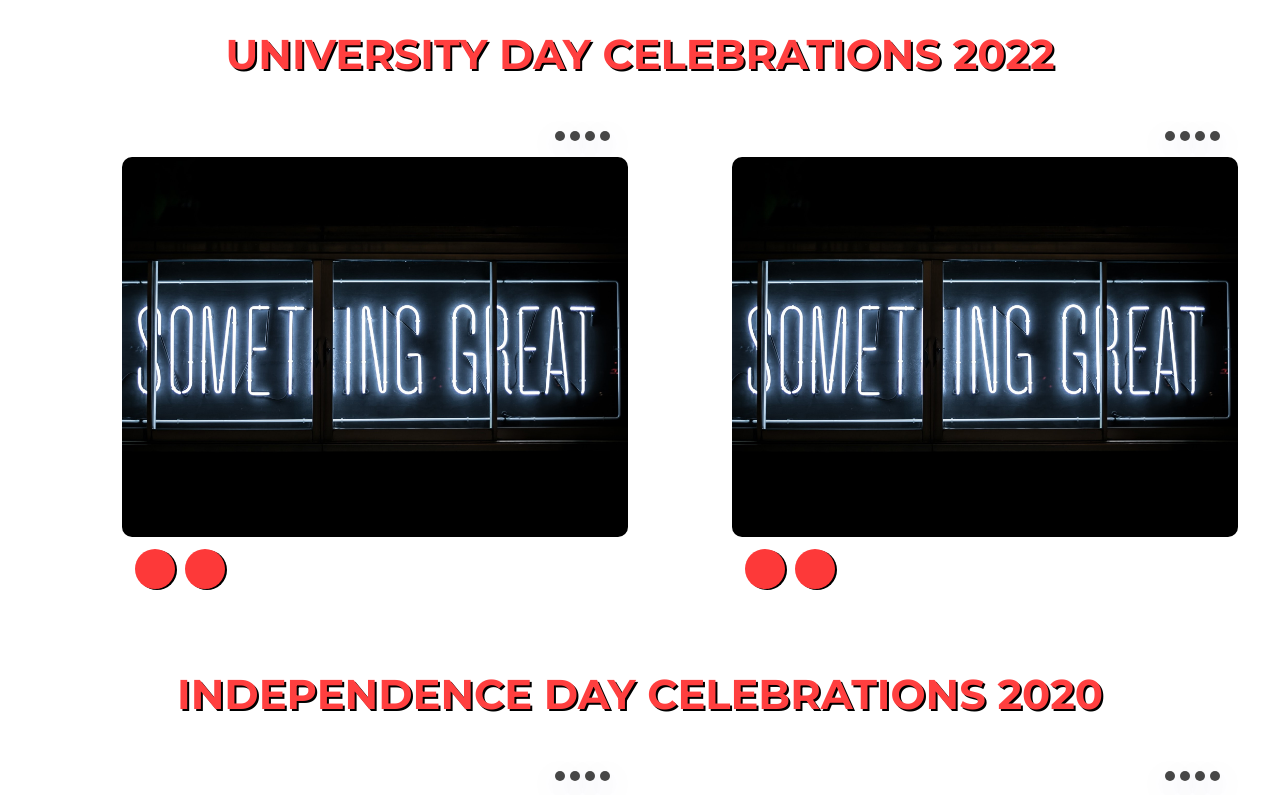
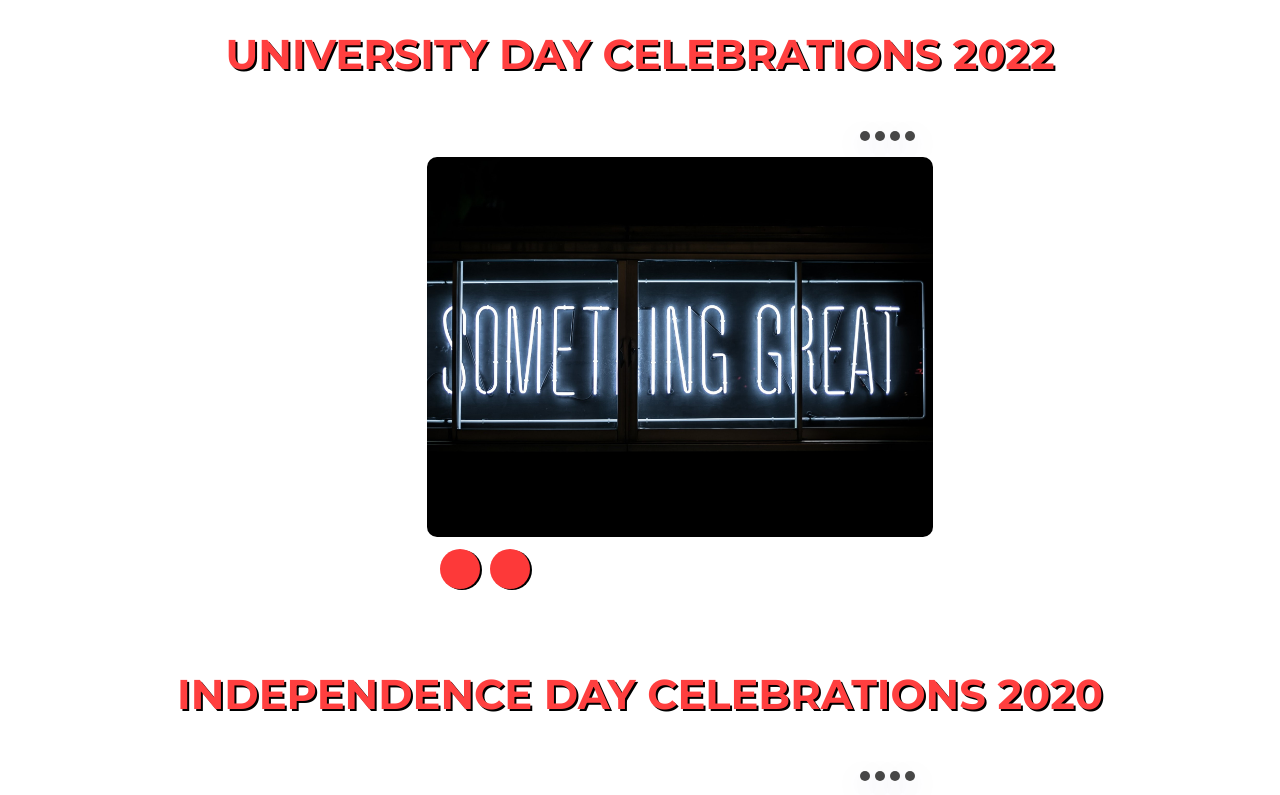
Before and after one commit to shaik-adnan1/pmcwebsitemain, a React (Create React App) app: page /#/events in a window 1280 px wide. Shown: the part 900-1695 px from the top of the page. Built offline with nearby package versions, Linux system fonts and the light colour scheme; a web font is replaced by a local one.

Commit message:
Update eventData.component.jsx

```diff
--- a/src/components/events/eventData.component.jsx
+++ b/src/components/events/eventData.component.jsx
@@ -53,7 +53,6 @@ const EventData = () => {
               <h1 className='event_heading heading'>{cur.eventName}</h1>
               <div className='event_carousel_container'>
                 <Carousel className="testclass" slides={cur.eventImgs} />
-                <Carousel className="testclass" slides={cur.eventImgs} />
 
               </div>
             </div>
```
